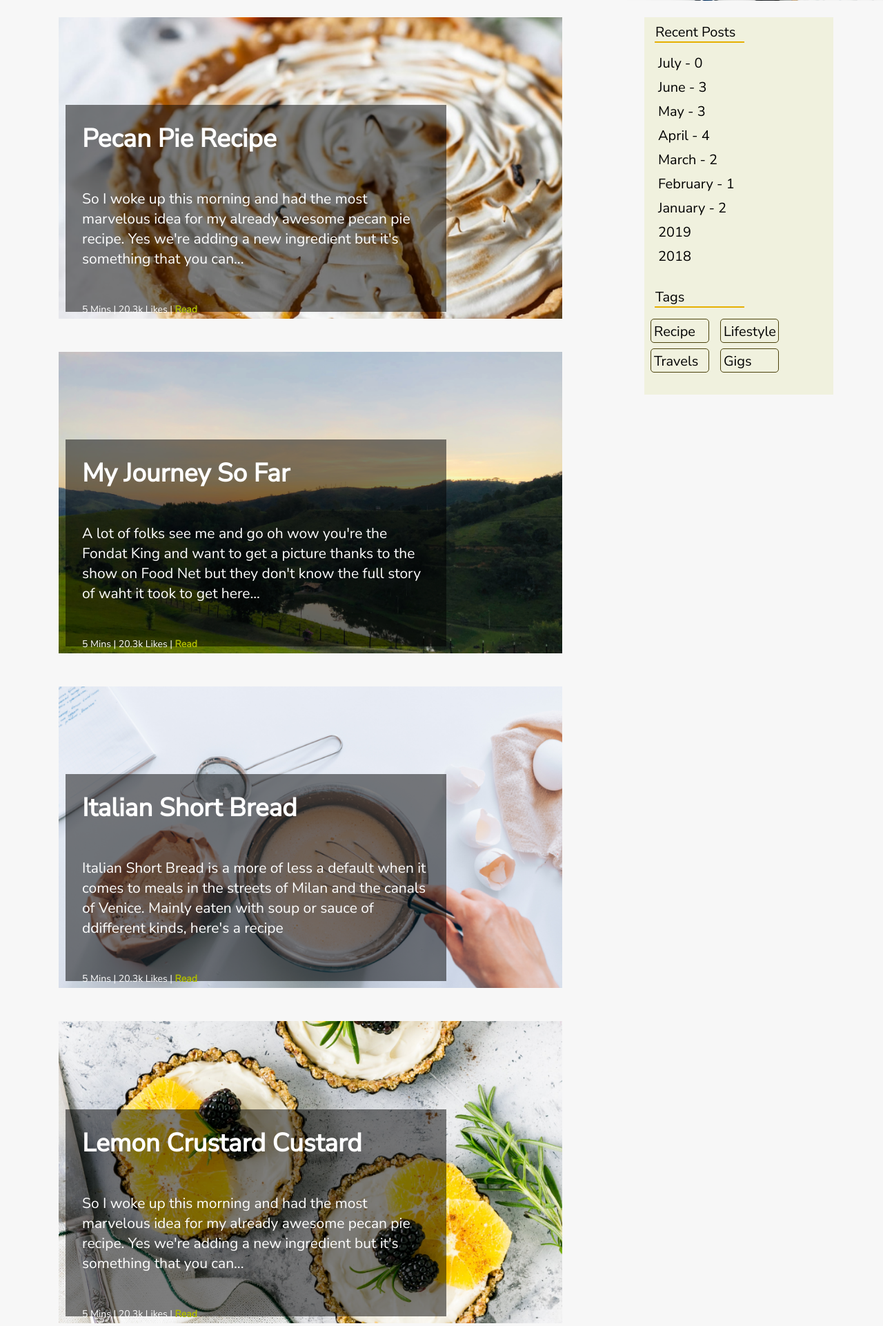
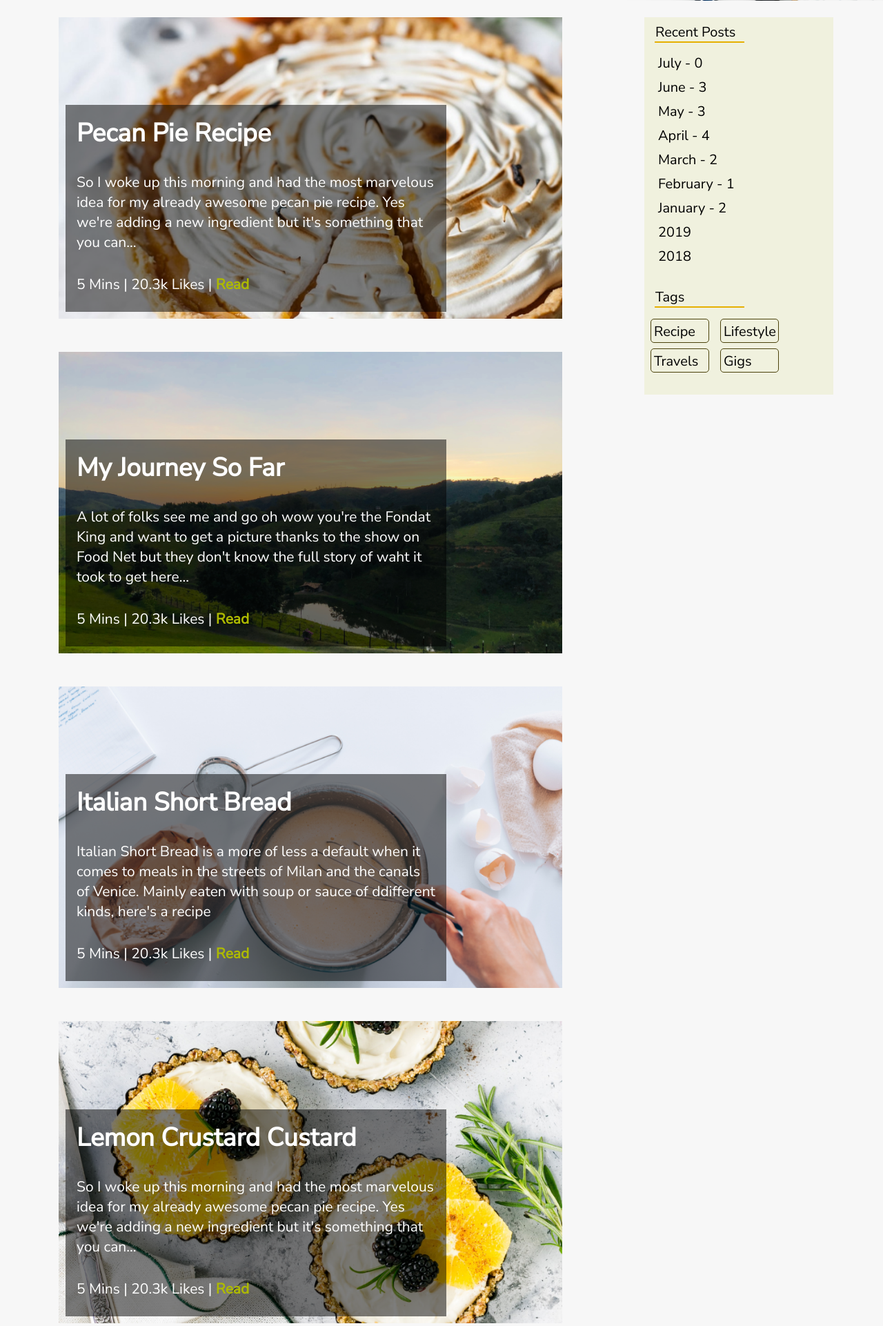
Before and after one commit to ryann254/Bakery, a PHP site: page /blog.html in a window 1280 px wide. Shown: the part 702-2624 px from the top of the page at 69% size. Run offline with PHP 8.4, Linux system fonts and the light colour scheme.

Commit message:
Done with blog page

```diff
--- a/blog.html
+++ b/blog.html
@@ -77,16 +77,16 @@
             <div class="recipe-1 col-md-8 mb-5" id="pecan-container">
                 <img src="./images/cake.png" alt="cake" class="img-fluid bg-image">
                 <div class="image-inner">
-                    <div class="heading p-2 p-xl-4" id="heading">Pecan Pie Recipe</div>
-                    <div class="content pl-2 p-xl-4" id="pecan">So I woke up this morning and had the most marvelous idea for my already awesome pecan pie recipe. Yes we're adding a new ingredient but it's something that you can...</div>
-                    <div class="content-under p-2 p-xl-4">5 Mins | 20.3k Likes | <span class="read-pecan">Read</span></div>
+                    <div class="heading p-2 p-xl-3" id="heading">Pecan Pie Recipe</div>
+                    <div class="content pl-2 p-xl-3" id="pecan">So I woke up this morning and had the most marvelous idea for my already awesome pecan pie recipe. Yes we're adding a new ingredient but it's something that you can...</div>
+                    <div class="content-under p-2 p-xl-3">5 Mins | 20.3k Likes | <span class="read-pecan">Read</span></div>
                 </div>
             </div>
             <div class="col-md-8 hidden-content-pecan">
             <div class="seperator mb-2"></div>
             <div class="read-more text-dark mb-3">
                 So I woke up this morning and had the most marvelous idea for my already awesome pecan pie recipe. Yes we're adding a new ingredient but it's something that you can easily lay your hand. For those of you that don't know Pecan Pie is Southern baking at its finest.It's made from peacans, with a filling that includes butter, sugar, eggs and corn syrup. In this case we'll be adding a small ingredient that changes everything and that's lemon zest.Here are the ingredients
-                <ul class="font-weight-bold mt-3">
+                <ul class="font-weight-bold mt-3 ml-5">
                     <li class="pb-1"><div class="dot mr-2"></div>1 Cup of Corn Syrup</li>
                     <li class="pb-1"><div class="dot mr-2"></div>3 Eggs</li>
                     <li class="pb-1"><div class="dot mr-2"></div>1 Cup Granulated Sugar</li>
@@ -95,28 +95,28 @@
                     <li class="pb-2"><div class="dot mr-2"></div>1 10-inch lemon-zested pie crust</li>
                 </ul>
                 So the process for Pecan Pie is actually an easy one to follow without any hassies just follow the steps below and you're good
-                <ul class="font-weight-bold mt-3">
+                <ul class="font-weight-bold mt-3 ml-5">
                     <li class="pb-1"><div class="dot mr-2"></div>Preheat the oven to about 350F</li>
                     <li class="pb-1"><div class="dot mr-2"></div>Mix corn syrup, eggs, vanilla, butter using a spoon. Add your pecans, stir and pour the mixture into the pie crust</li>
                     <li class="pb-1"><div class="dot mr-2"></div>Bake in the oven for about an 1 hour or 1 hour and 30 minutes</li>
                 </ul>
                 That was a simple recipe no? Your pecan pie is ready to be served. I hope you were able to follow through without any hassies. Enjoy!
-                <div class="row"><button class="btn btn-info mx-auto back" id="back-pecan">Back</button></div>
+                <div class="row"><button class="btn btn-info mx-auto mt-xl-3 back" id="back-pecan">Back</button></div>
             </div>
             </div>
             <div class="recipe-1 col-md-8 mb-5" id="journey-container">
                 <img src="./images/journey.png" alt="cake" class="img-fluid bg-image">
                 <div class="image-inner" id="image-inner">
-                    <div class="heading p-2 p-xl-4" id="heading">My Journey So Far</div>
-                    <div class="content pl-2 p-xl-4" id="journey">A lot of folks see me and go oh wow you're the Fondat King and want to get a picture thanks to the show on Food Net but they don't know the full story of waht it took to get here...</div>
-                    <div class="content-under p-2 p-xl-4">5 Mins | 20.3k Likes | <span class="read-journey">Read</span></div>
+                    <div class="heading p-2 p-xl-3" id="heading">My Journey So Far</div>
+                    <div class="content pl-2 p-xl-3" id="journey">A lot of folks see me and go oh wow you're the Fondat King and want to get a picture thanks to the show on Food Net but they don't know the full story of waht it took to get here...</div>
+                    <div class="content-under p-2 p-xl-3">5 Mins | 20.3k Likes | <span class="read-journey">Read</span></div>
                 </div>
             </div>
             <div class="col-md-8 hidden-content-journey">
                 <div class="seperator mb-2"></div>
                 <div class="read-more text-dark mb-3">
                     So I woke up this morning and had the most marvelous idea for my already awesome pecan pie recipe. Yes we're adding a new ingredient but it's something that you can easily lay your hand. For those of you that don't know Pecan Pie is Southern baking at its finest.It's made from peacans, with a filling that includes butter, sugar, eggs and corn syrup. In this case we'll be adding a small ingredient that changes everything and that's lemon zest.Here are the ingredients
-                    <ul class="font-weight-bold mt-3">
+                    <ul class="font-weight-bold mt-3 ml-5">
                         <li class="pb-1"><div class="dot mr-2"></div>1 Cup of Corn Syrup</li>
                         <li class="pb-1"><div class="dot mr-2"></div>3 Eggs</li>
                         <li class="pb-1"><div class="dot mr-2"></div>1 Cup Granulated Sugar</li>
@@ -125,28 +125,28 @@
                         <li class="pb-2"><div class="dot mr-2"></div>1 10-inch lemon-zested pie crust</li>
                     </ul>
                     So the process for Pecan Pie is actually an easy one to follow without any hassies just follow the steps below and you're good
-                    <ul class="font-weight-bold mt-3">
+                    <ul class="font-weight-bold mt-3 ml-5">
                         <li class="pb-1"><div class="dot mr-2"></div>Preheat the oven to about 350F</li>
                         <li class="pb-1"><div class="dot mr-2"></div>Mix corn syrup, eggs, vanilla, butter using a spoon. Add your pecans, stir and pour the mixture into the pie crust</li>
                         <li class="pb-1"><div class="dot mr-2"></div>Bake in the oven for about an 1 hour or 1 hour and 30 minutes</li>
                     </ul>
                     That was a simple recipe no? Your pecan pie is ready to be served. I hope you were able to follow through without any hassies. Enjoy!
-                    <div class="row"><button class="btn btn-info mx-auto back" id="back-journey">Back</button></div>
+                    <div class="row"><button class="btn btn-info mx-auto mt-xl-3 back" id="back-journey">Back</button></div>
                 </div>
                 </div>
             <div class="recipe-1 col-md-8 mb-5" id="italian-container">
                 <img src="./images/italian.png" alt="cake" class="img-fluid bg-image">
                 <div class="image-inner">
-                    <div class="heading p-2 p-xl-4" id="heading">Italian Short Bread</div>
-                    <div class="content pl-2 p-xl-4" id="italian">Italian Short Bread is a more of less a default when it comes to meals in the streets of Milan and the canals of Venice. Mainly eaten with soup or sauce of ddifferent kinds, here's a recipe</div>
-                    <div class="content-under p-2 p-xl-4">5 Mins | 20.3k Likes | <span class="read-italian">Read</span></div>
+                    <div class="heading p-2 p-xl-3" id="heading">Italian Short Bread</div>
+                    <div class="content pl-2 p-xl-3" id="italian">Italian Short Bread is a more of less a default when it comes to meals in the streets of Milan and the canals of Venice. Mainly eaten with soup or sauce of ddifferent kinds, here's a recipe</div>
+                    <div class="content-under p-2 p-xl-3">5 Mins | 20.3k Likes | <span class="read-italian">Read</span></div>
                 </div>
             </div>
             <div class="col-md-8 hidden-content-italian">
                 <div class="seperator mb-2"></div>
                 <div class="read-more text-dark mb-3">
                     So I woke up this morning and had the most marvelous idea for my already awesome pecan pie recipe. Yes we're adding a new ingredient but it's something that you can easily lay your hand. For those of you that don't know Pecan Pie is Southern baking at its finest.It's made from peacans, with a filling that includes butter, sugar, eggs and corn syrup. In this case we'll be adding a small ingredient that changes everything and that's lemon zest.Here are the ingredients
-                    <ul class="font-weight-bold mt-3">
+                    <ul class="font-weight-bold mt-3 ml-5">
                         <li class="pb-1"><div class="dot mr-2"></div>1 Cup of Corn Syrup</li>
                         <li class="pb-1"><div class="dot mr-2"></div>3 Eggs</li>
                         <li class="pb-1"><div class="dot mr-2"></div>1 Cup Granulated Sugar</li>
@@ -155,28 +155,28 @@
                         <li class="pb-2"><div class="dot mr-2"></div>1 10-inch lemon-zested pie crust</li>
                     </ul>
                     So the process for Pecan Pie is actually an easy one to follow without any hassies just follow the steps below and you're good
-                    <ul class="font-weight-bold mt-3">
+                    <ul class="font-weight-bold mt-3 ml-5">
                         <li class="pb-1"><div class="dot mr-2"></div>Preheat the oven to about 350F</li>
                         <li class="pb-1"><div class="dot mr-2"></div>Mix corn syrup, eggs, vanilla, butter using a spoon. Add your pecans, stir and pour the mixture into the pie crust</li>
                         <li class="pb-1"><div class="dot mr-2"></div>Bake in the oven for about an 1 hour or 1 hour and 30 minutes</li>
                     </ul>
                     That was a simple recipe no? Your pecan pie is ready to be served. I hope you were able to follow through without any hassies. Enjoy!
-                    <div class="row"><button class="btn btn-info mx-auto back" id="back-italian">Back</button></div>
+                    <div class="row"><button class="btn btn-info mx-auto mt-xl-3 back" id="back-italian">Back</button></div>
                 </div>
                 </div>
             <div class="recipe-1 col-md-8 mb-5" id="lemon-container">
                 <img src="./images/lemon.png" alt="cake" class="img-fluid bg-image">
                 <div class="image-inner">
-                    <div class="heading p-2 p-xl-4" id="heading">Lemon Crustard Custard</div>
-                    <div class="content pl-2 p-xl-4" id="lemon">So I woke up this morning and had the most marvelous idea for my already awesome pecan pie recipe. Yes we're adding a new ingredient but it's something that you can...</div>
-                    <div class="content-under p-2 p-xl-4">5 Mins | 20.3k Likes | <span class="read-lemon">Read</span></div>
+                    <div class="heading p-2 p-xl-3" id="heading">Lemon Crustard Custard</div>
+                    <div class="content pl-2 p-xl-3" id="lemon">So I woke up this morning and had the most marvelous idea for my already awesome pecan pie recipe. Yes we're adding a new ingredient but it's something that you can...</div>
+                    <div class="content-under p-2 p-xl-3">5 Mins | 20.3k Likes | <span class="read-lemon">Read</span></div>
                 </div>
             </div>
             <div class="col-md-8 hidden-content-lemon">
                 <div class="seperator mb-2"></div>
                 <div class="read-more text-dark mb-3">
                     So I woke up this morning and had the most marvelous idea for my already awesome pecan pie recipe. Yes we're adding a new ingredient but it's something that you can easily lay your hand. For those of you that don't know Pecan Pie is Southern baking at its finest.It's made from peacans, with a filling that includes butter, sugar, eggs and corn syrup. In this case we'll be adding a small ingredient that changes everything and that's lemon zest.Here are the ingredients
-                    <ul class="font-weight-bold mt-3">
+                    <ul class="font-weight-bold mt-3 ml-5">
                         <li class="pb-1"><div class="dot mr-2"></div>1 Cup of Corn Syrup</li>
                         <li class="pb-1"><div class="dot mr-2"></div>3 Eggs</li>
                         <li class="pb-1"><div class="dot mr-2"></div>1 Cup Granulated Sugar</li>
@@ -185,13 +185,13 @@
                         <li class="pb-2"><div class="dot mr-2"></div>1 10-inch lemon-zested pie crust</li>
                     </ul>
                     So the process for Pecan Pie is actually an easy one to follow without any hassies just follow the steps below and you're good
-                    <ul class="font-weight-bold mt-3">
+                    <ul class="font-weight-bold mt-3 ml-5">
                         <li class="pb-1"><div class="dot mr-2"></div>Preheat the oven to about 350F</li>
                         <li class="pb-1"><div class="dot mr-2"></div>Mix corn syrup, eggs, vanilla, butter using a spoon. Add your pecans, stir and pour the mixture into the pie crust</li>
                         <li class="pb-1"><div class="dot mr-2"></div>Bake in the oven for about an 1 hour or 1 hour and 30 minutes</li>
                     </ul>
                     That was a simple recipe no? Your pecan pie is ready to be served. I hope you were able to follow through without any hassies. Enjoy!
-                    <div class="row"><button class="btn btn-info mx-auto back" id="back-lemon">Back</button></div>
+                    <div class="row"><button class="btn btn-info mx-auto mt-xl-3 back" id="back-lemon">Back</button></div>
                 </div>
                 </div>
             </div>
--- a/css/blog.css
+++ b/css/blog.css
@@ -149,6 +149,13 @@ ul {
     width: 11px;
     height: 11px;
     background: #ADB901;
+}
+
+.read-pecan,
+.read-journey,
+.read-italian,
+.read-lemon {
+    cursor: pointer;
 }
 
 /* Recent Posts */
@@ -468,7 +475,18 @@ footer {
         line-height: 50px;
     }
 
-    .recipe-1 .content {
+    .recipe-1 .content,
+    .recipe-1 .content-under {
+        font-weight: normal;
+        font-size: 21px;
+        line-height: 29px;
+    }
+
+    .hide-inner-image {
+        height: 135px !important;
+    }
+
+    .read-more {
         font-weight: normal;
         font-size: 21px;
         line-height: 29px;
@@ -511,15 +529,33 @@ footer {
     .move-image-inner {
         width: 225px;
         height: 128px;
-        font-size: 12px;
-        line-height: 14px;
         left: 10px;
         bottom: 7px;
     }
 
     .move-image-header {
+        padding: .5rem !important;
         font-size: 16px !important;
         line-height: 16px !important;
+    }
+
+    .move-image-content {
+        padding: 0 0 0 .5rem !important;
+        font-size: 12px !important;
+        line-height: 14px !important;
+    }
+
+    .move-content-under {
+        padding: .5rem !important;
+        font-size: 12px !important;
+        line-height: 14px !important;
+    }
+
+    .back {
+        font-size: 18px !important;
+        width: 90px !important;
+        height: 40px !important;
+        padding: 0;
     }
 
     .recent-posts {
```
Also changed, not shown: js/blog.js (+16 -0 lines).
